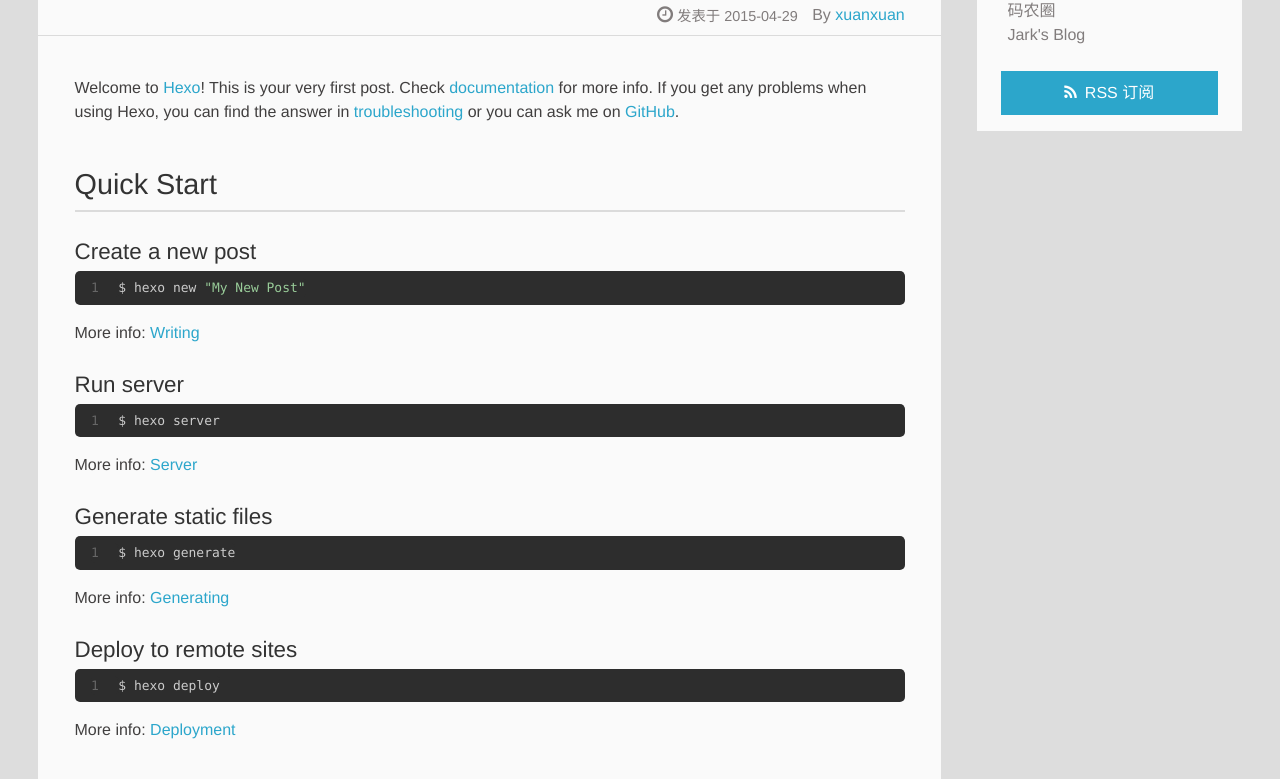
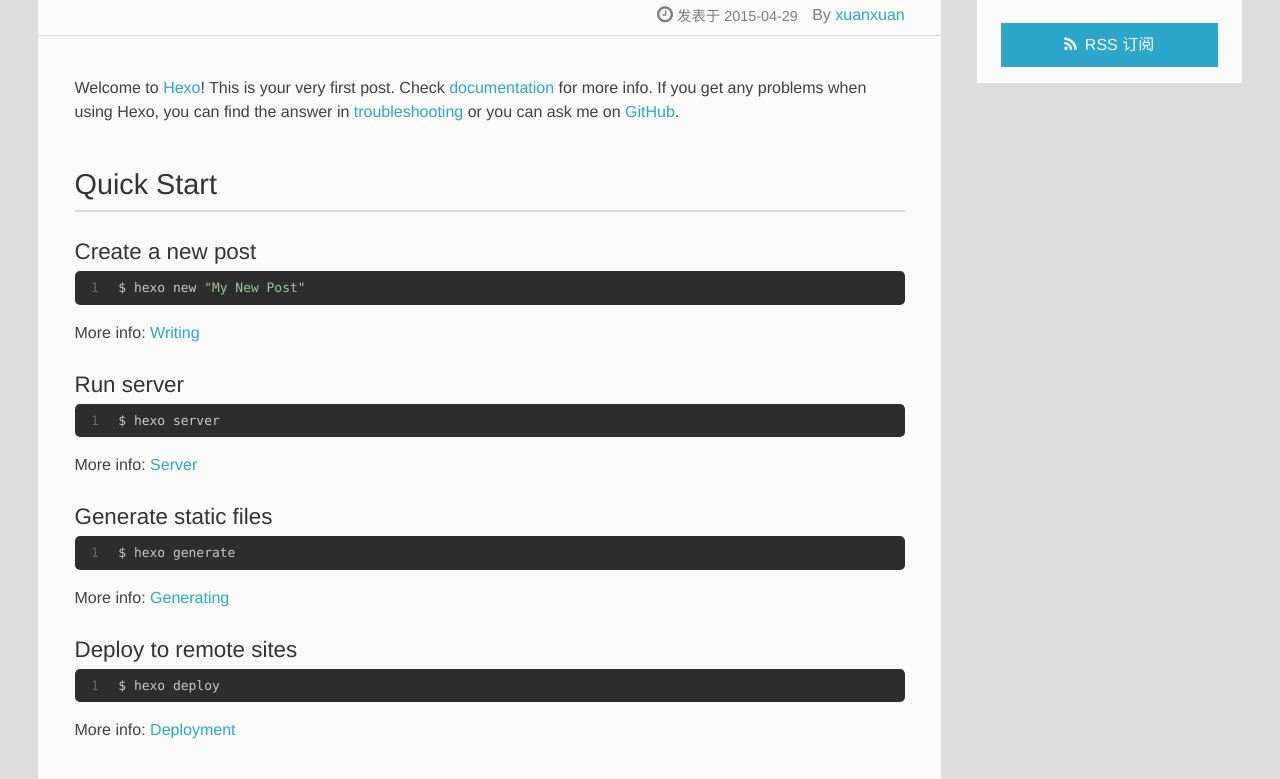
Before and after one commit to sheep902/zuiyuexuan.github.io, a plain HTML site: page index.html in a window 1280 px wide. Shown: the part 307-1086 px from the top of the page. Drawn offline with Linux system fonts and the light colour scheme; a script that the page names is missing.

Commit message:
Site updated: 2015-04-30 14:30:17

```diff
--- a/index.html
+++ b/index.html
@@ -151,18 +151,6 @@
   <div class="linkslist">
   <p class="asidetitle">友情链接</p>
     <ul>
-
-          <li>
-
-            	<a href="https://coderq.com" target="_blank" title="一个面向程序员交流分享的新一代社区">码农圈</a>
-
-          </li>
-
-          <li>
-
-            	<a href="http://wuchong.me" target="_blank" title="Jark&#39;s Blog">Jark&#39;s Blog</a>
-
-          </li>
 
     </ul>
 </div>
```
Also changed, not shown: 2015/04/29/hello-world/index.html (+0 -12 lines).
